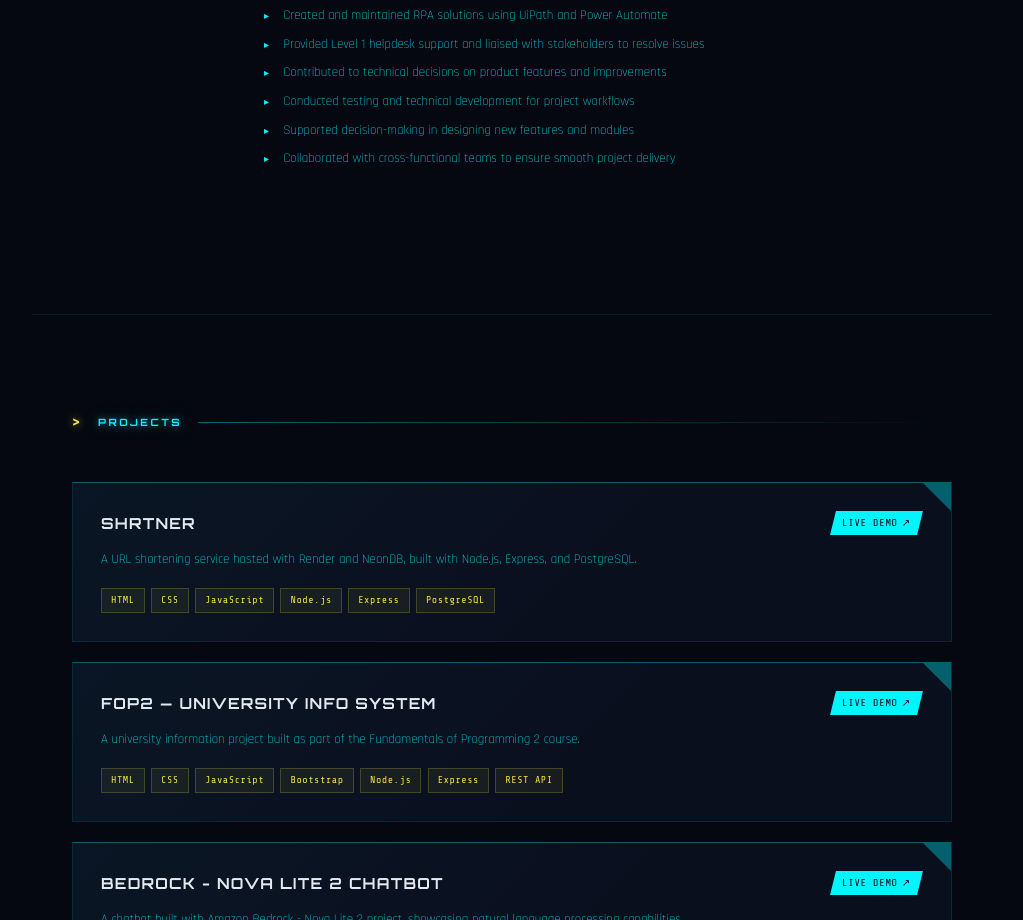
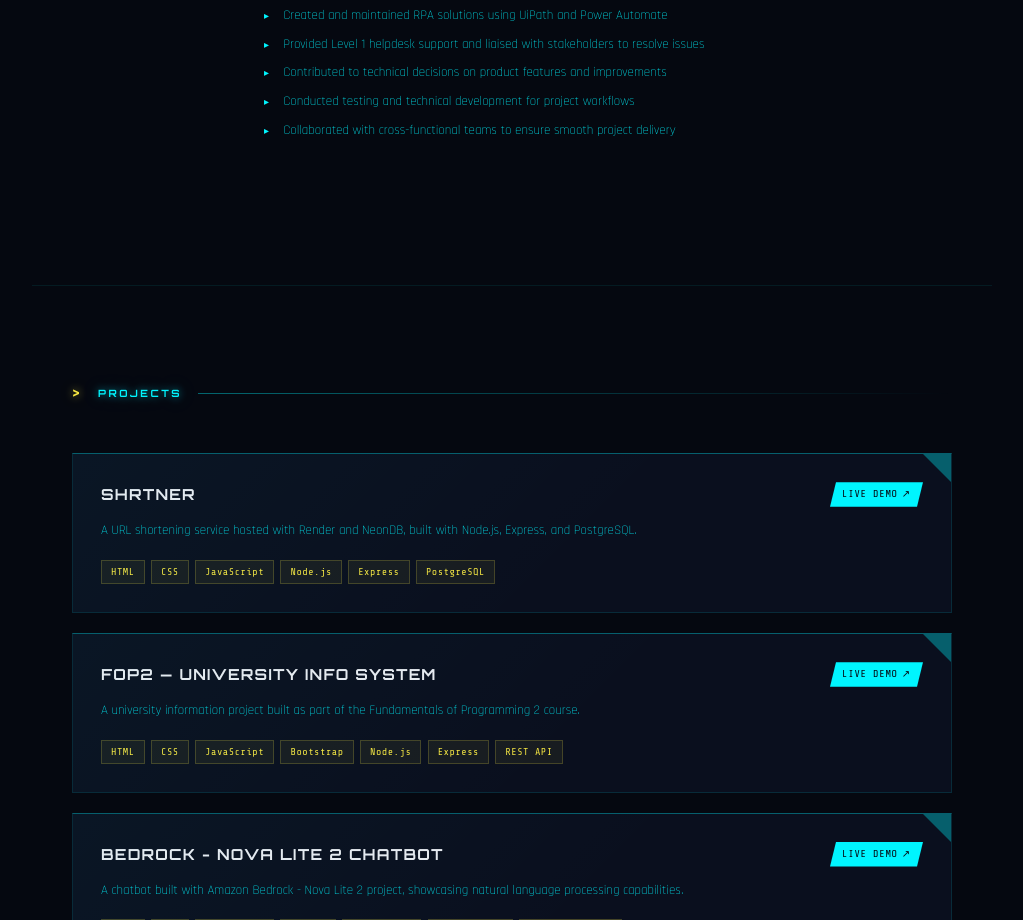
Before and after one commit to Htet-Myark/htet-portfolio-v2, a React (Vite) app: page / in a window 1280 px wide. Shown: the part 1820-2740 px from the top of the page, without its empty margins (128-1151 px from the left). Built offline with nearby package versions, Linux system fonts and the light colour scheme.

Commit message:
experiences updated

```diff
--- a/src/components/Experience.jsx
+++ b/src/components/Experience.jsx
@@ -10,7 +10,6 @@ const experiences = [
       'Provided Level 1 helpdesk support and liaised with stakeholders to resolve issues',
       'Contributed to technical decisions on product features and improvements',
       'Conducted testing and technical development for project workflows',
-      'Supported decision-making in designing new features and modules',
       'Collaborated with cross-functional teams to ensure smooth project delivery',
     ],
   },
```
